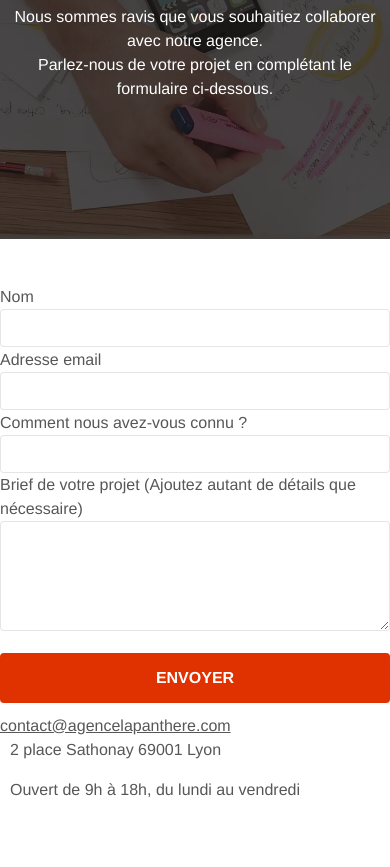
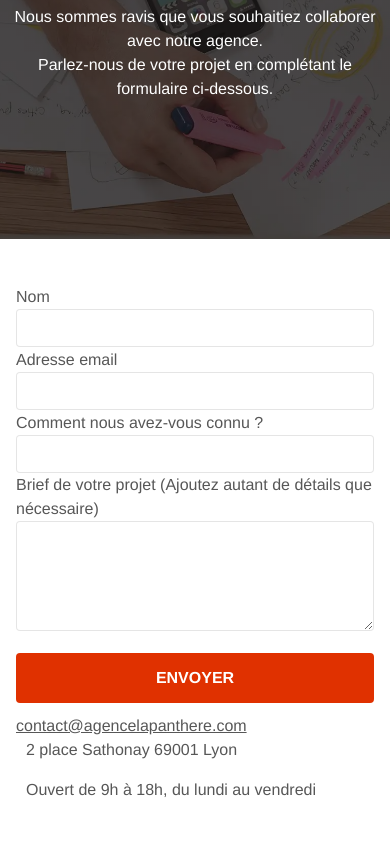
Before and after one commit to Florok10/Starting-website-2, a plain HTML site: page contact.html in a window 390 px wide. Shown: the part 233-1100 px from the top of the page. Drawn offline with Linux system fonts and the light colour scheme.

Commit message:
adding padding to contact form for responsive

```diff
--- a/contact.html
+++ b/contact.html
@@ -52,7 +52,7 @@
 		</div>
 	</header>
 
-	<div class="bgc-white row bloc-lg justify-content-around" id="bloc-7">
+	<div class="bgc-white row bloc-lg justify-content-around px-3" id="bloc-7">
 		<form class="col-sm-4" id="form_1" novalidate>
 			<div class="form-group">
 				<label for="name">
```
